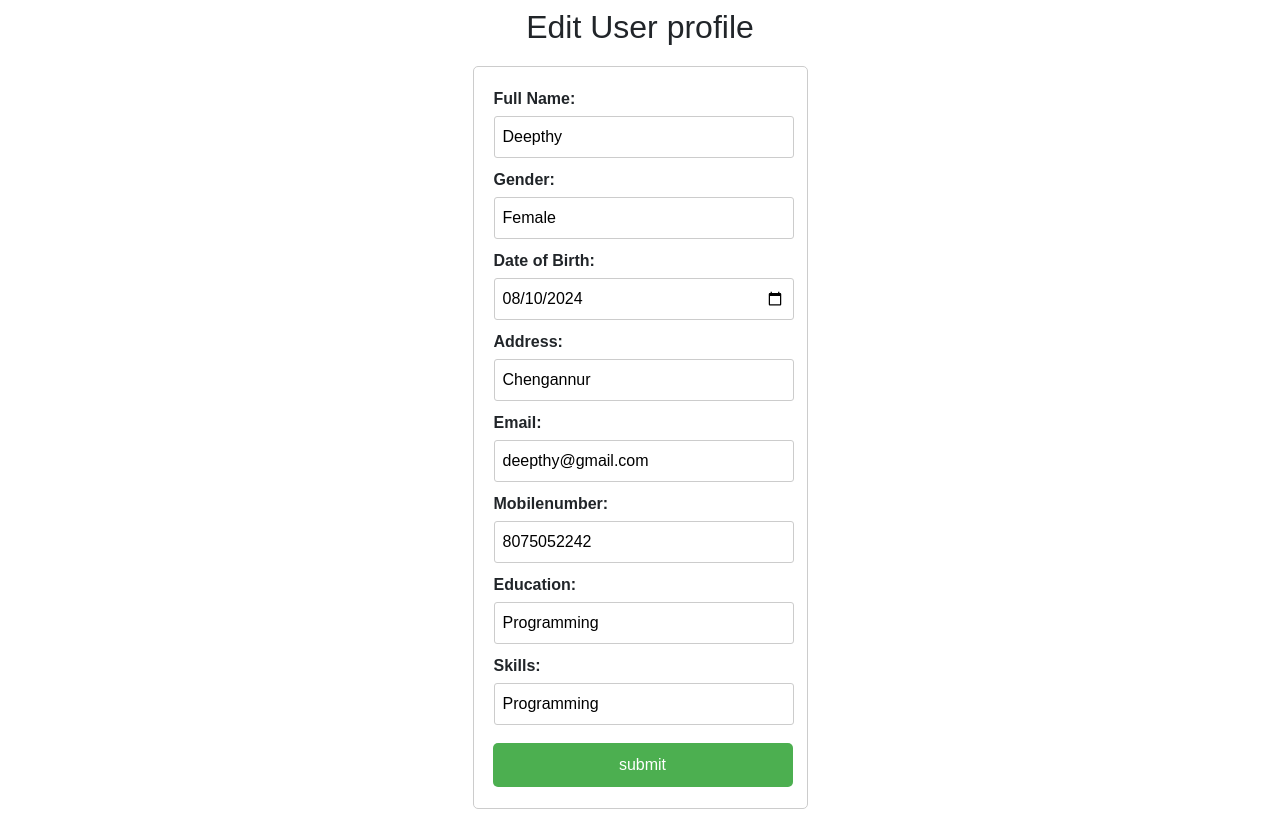
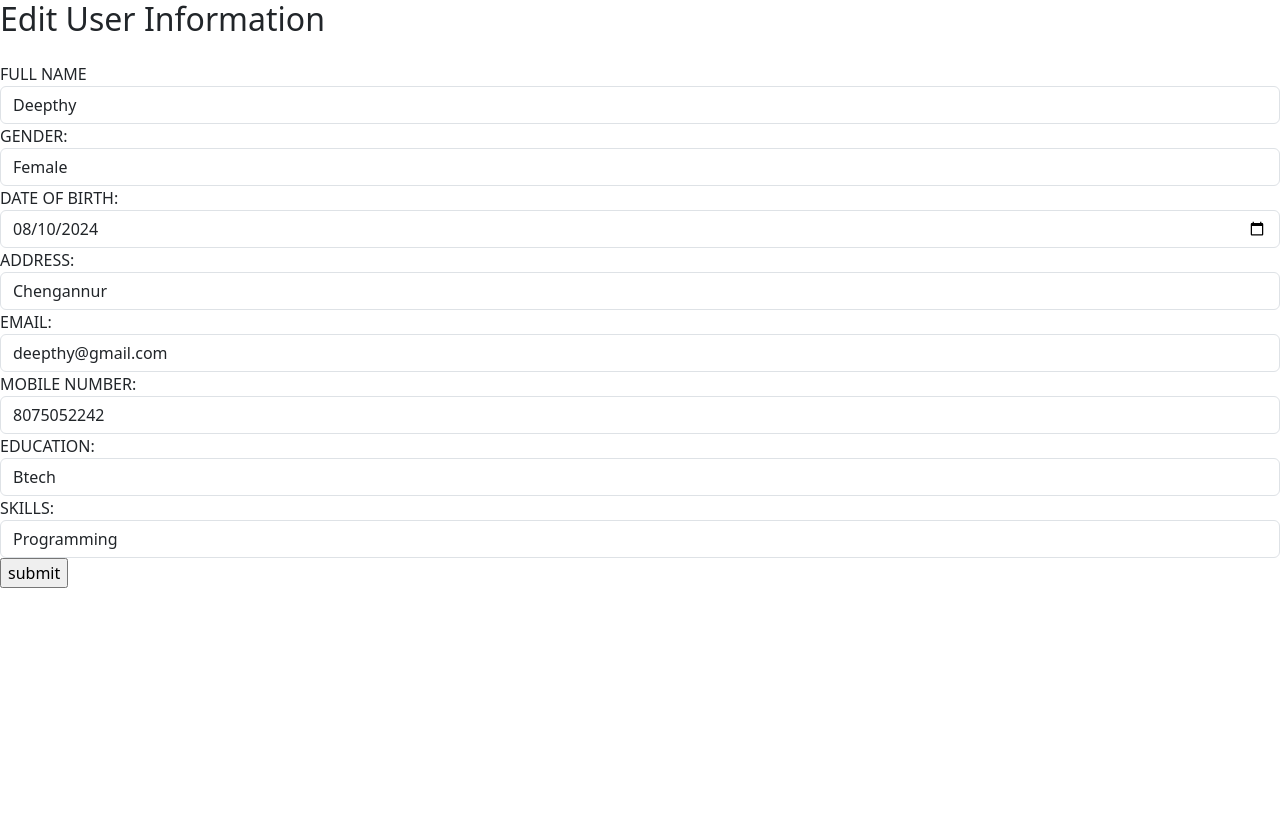
Before and after one commit to Deepthydevi/userprofilemanagement, a Django app: page /updatedetails/4/ in a window 1280 px wide. After the commit the page ends 588 px from the top, so only its background shows below. Run offline with Django 4.2, Linux system fonts and the light colour scheme; data comes from the database, SQL or seed files in the repository; both versions use the stored data as it was after the commit.

```diff
--- a/templates/deleteprofile.html
+++ b/templates/deleteprofile.html
@@ -5,7 +5,7 @@
     <title>Deletion</title>
 </head>
 <body>
-<h1>Delete confirmation</h1>
+<h1>Delete information of {{ user.fullname }}</h1>
  <form method="POST" action="">
             {% csrf_token %}
      <h2>Are you sure want to delete?</h2>
--- a/templates/editprofile.html
+++ b/templates/editprofile.html
@@ -3,84 +3,52 @@
 <head>
     <title>Create User Profile</title>
     <link href="https://cdn.jsdelivr.net/npm/bootstrap@5.3.3/dist/css/bootstrap.min.css" rel="stylesheet" integrity="sha384-QWTKZyjpPEjISv5WaRU9OFeRpok6YctnYmDr5pNlyT2bRjXh0JMhjY6hW+ALEwIH" crossorigin="anonymous">
-    <style>
-        body {
-            font-family: Arial, sans-serif;
-        }
-        .form-container {
-            border: 1px solid #ccc;
-            padding: 20px;
-            width:335px;
-            margin: 20px auto;
-            border-radius: 5px;
-        }
-        .form-container label {
-            display: block;
-            margin-bottom: 5px;
-            font-weight: bold;
-        }
-        .form-container input[type="text"],
-        .form-container input[type="email"],
-        .form-container input[type="date"]{
-            width: 95%;
-            padding: 8px;
-            margin-bottom: 10px;
-            border: 1px solid #ccc;
-            border-radius: 3px;
-            width: 300px;
-
-            display: inline-block;
-        }
-        .form-container input[type="submit"]
-         {
-            background-color: #4CAF50;
-            color: white;
-            border: none;
-            padding: 10px 20px;
-            text-align: center;
-            text-decoration: none;
-            width:300px;
-            font-size: 16px;
-            margin: 8px 1px 1px -1px;
-            border-radius: 5px;
-        }
-        h2{
-        text-align: center;
-        margin: 8px;
-        }
-
-    </style>
 
 </head>
 <body>
- <h2>Edit User profile</h2>
+ <h2 class="mb-4">Edit User Information</h2>
+<form action="" method="POST">
+    {% csrf_token %}
+<div class="form-container">
+      <div class="form-group">
+                <label for="">FULL NAME</label>
+                <input type="text" class="form-control" name="fullname" placeholder="Enter your full name" value="{{user.fullname}}" >
+            </div>
 
-<div class="form-container">
-        <form method="POST" action="">
-            {% csrf_token %}
-            <label for="">Full Name:</label>
-            <input type="text" name="fullname" placeholder="Enter your name here" value="{{p.fullname}}"  >
+            <div class="form-group">
+            <label for="">GENDER:</label>
+            <input type="text" class="form-control" name="gender" placeholder="Enter your gender here" value="{{user.gender}}">
+            </div>
 
-            <label for="">Gender:</label>
-            <input type="text" name="gender" value="{{p.gender}}">
+            <div class="form-group">
+            <label for="">DATE OF BIRTH:</label>
+            <input type="date"  class="form-control" name="DOB" value="{{user.DOB}}">
+            </div>
 
-            <label for="">Date of Birth:</label>
-            <input type="date"  name="DOB" value="{{p.DOB}}">
+            <div class="form-group">
+            <label for="">ADDRESS:</label>
+            <input type="text"  class="form-control" name="address" placeholder="Enter your address" value="{{user.address}}">
+            </div>
 
-            <label for="">Address:</label>
-            <input type="text" name="address" placeholder="Enter your address" value="{{p.address}}"></input>
+            <div class="form-group">
+            <label for="">EMAIL:</label>
+            <input type="email" class="form-control" name="email" value="{{user.email}}" >
+            </div>
 
-            <label for="">Email:</label>
-            <input type="email" name="email" value="{{p.email}}">
+            <div class="form-group">
+            <label for="">MOBILE NUMBER:</label>
+            <input type="text" class="form-control" name="mobilenumber" value="{{user.mobilenumber}}">
+            </div>
 
-            <label for="">Mobilenumber:</label>
-            <input type="text" name="phone" value="{{p.mobilenumber}}">
+            <div class="form-group">
+                <label for="">EDUCATION:</label>
+                <input type="text" class="form-control" name="education" value="{{user.education}}">
+            </div>
 
-            <label for="">Education:</label>
-            <input type="text" name="education" value="{{p.skills}}">
-
-            <label for="">Skills:</label>
-            <input type="text" name="skills" value="{{p.skills}}">
+            <div class="form-group">
+                <label for="">SKILLS:</label>
+                <input type="text" class="form-control" name="skills" value="{{user.skills}}">
+            </div>
 
             <input type="submit" value="submit">
 
--- a/userapp/urls.py
+++ b/userapp/urls.py
@@ -6,7 +6,7 @@ from . import views
 urlpatterns = [
     path('',views.CreateProfile,name='create'),
     path('listview/',views.listdetails,name='details'),
-    path('updatedetails/<int:p_id>/', views.editdetails, name='edit'),
-    path('deletedetails/<int:p_id>/', views.deletedetails, name='delete')
+    path('updatedetails/<int:user_id>/', views.editdetails, name='edit'),
+    path('deletedetails/<int:user_id>/', views.deletedetails, name='delete')
 
 ]
--- a/userapp/views.py
+++ b/userapp/views.py
@@ -1,4 +1,5 @@
 from django.contrib.auth import models
+from django.core.paginator import Paginator, EmptyPage,PageNotAnInteger
 from django.shortcuts import render, redirect
 from django.contrib import messages
 from .models import userprofile
@@ -29,12 +30,12 @@ def CreateProfile(request):
     return render(request,'createprofile.html')
 
 def listdetails(request):
-    values=userprofile.objects.all()
+    Users=userprofile.objects.all()
 
-    return render(request, 'viewprofile.html', {'values': values})
+    return render(request, 'viewprofile.html', {'Users': Users})
 
-def editdetails(request, p_id):
-    p=userprofile.objects.get(id=p_id)
+def editdetails(request, user_id):
+    user=userprofile.objects.get(id=user_id)
     if request.method=='POST':
         fullname = request.POST.get('fullname')
         gender = request.POST.get('gender')
@@ -45,23 +46,23 @@ def editdetails(request, p_id):
         education = request.POST.get('education')
         skills = request.POST.get('skills')
 
-        p.fullname = fullname
-        p.gender = gender
-        p.DOB = DOB
-        p.address = address
-        p.email = email
-        p.mobilenumber = mobilenumber
-        p.education = education
-        p.skills = skills
-        p.save()
+        user.fullname = fullname
+        user.gender = gender
+        user.DOB = DOB
+        user.address = address
+        user.email = email
+        user.mobilenumber = mobilenumber
+        user.education = education
+        user.skills = skills
+        user.save()
         return redirect('details')
-    return render(request, 'editprofile.html', {'p':p})
+    return render(request, 'editprofile.html', {'user':user})
 
-def deletedetails(request,p_id):
-    p = userprofile.objects.get(id=p_id)
+def deletedetails(request,user_id):
+    user= userprofile.objects.get(id=user_id)
     if request.method=='POST':
 
-        p.delete()
+        user.delete()
 
         return redirect('details')
-    return render(request, 'deleteprofile.html', {'p': p})
+    return render(request, 'deleteprofile.html', {'user': user})
```
Also changed, not shown: templates/createprofile.html (+39 -60 lines), templates/viewprofile.html (+8 -8 lines), db.sqlite3.
